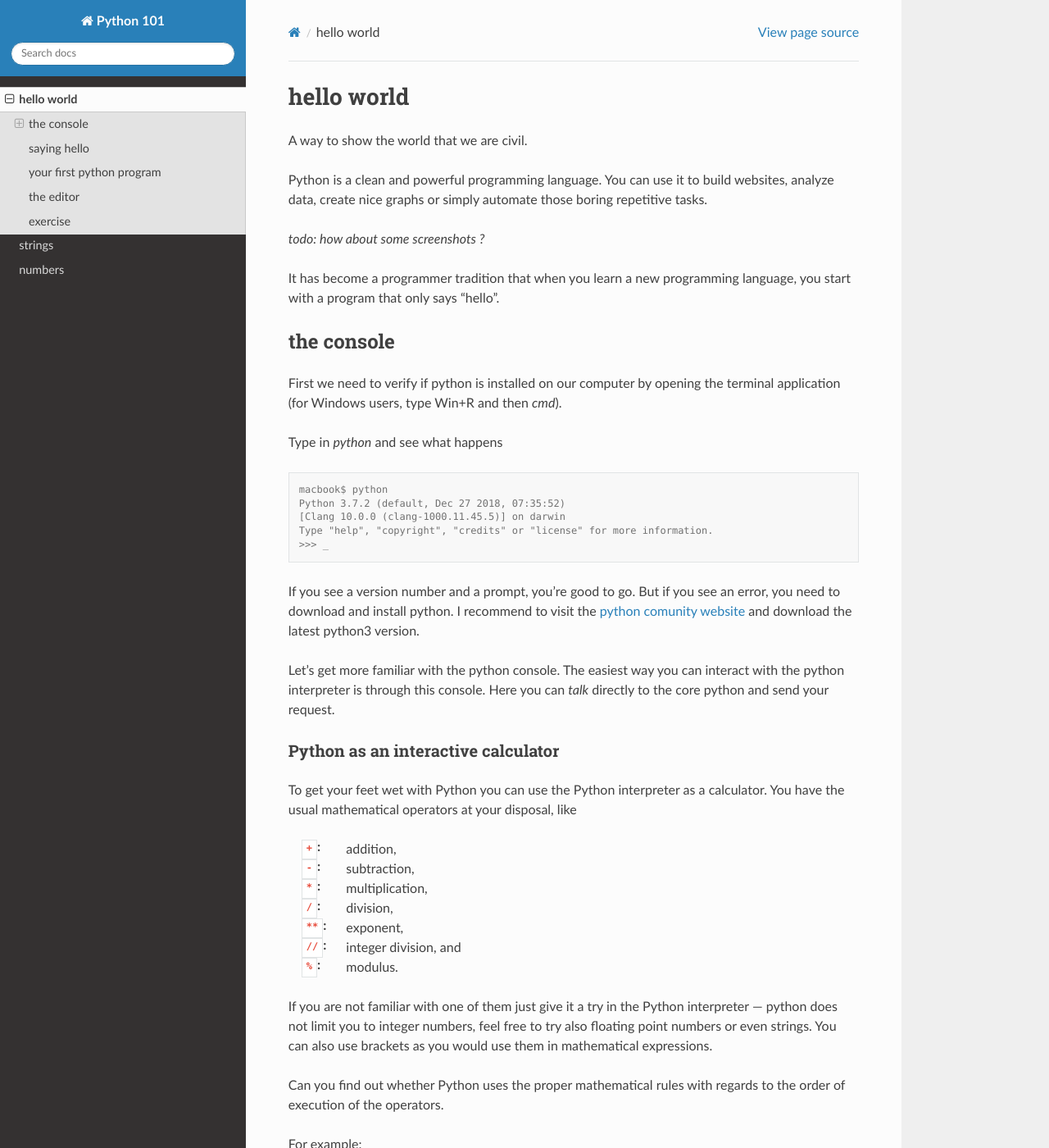
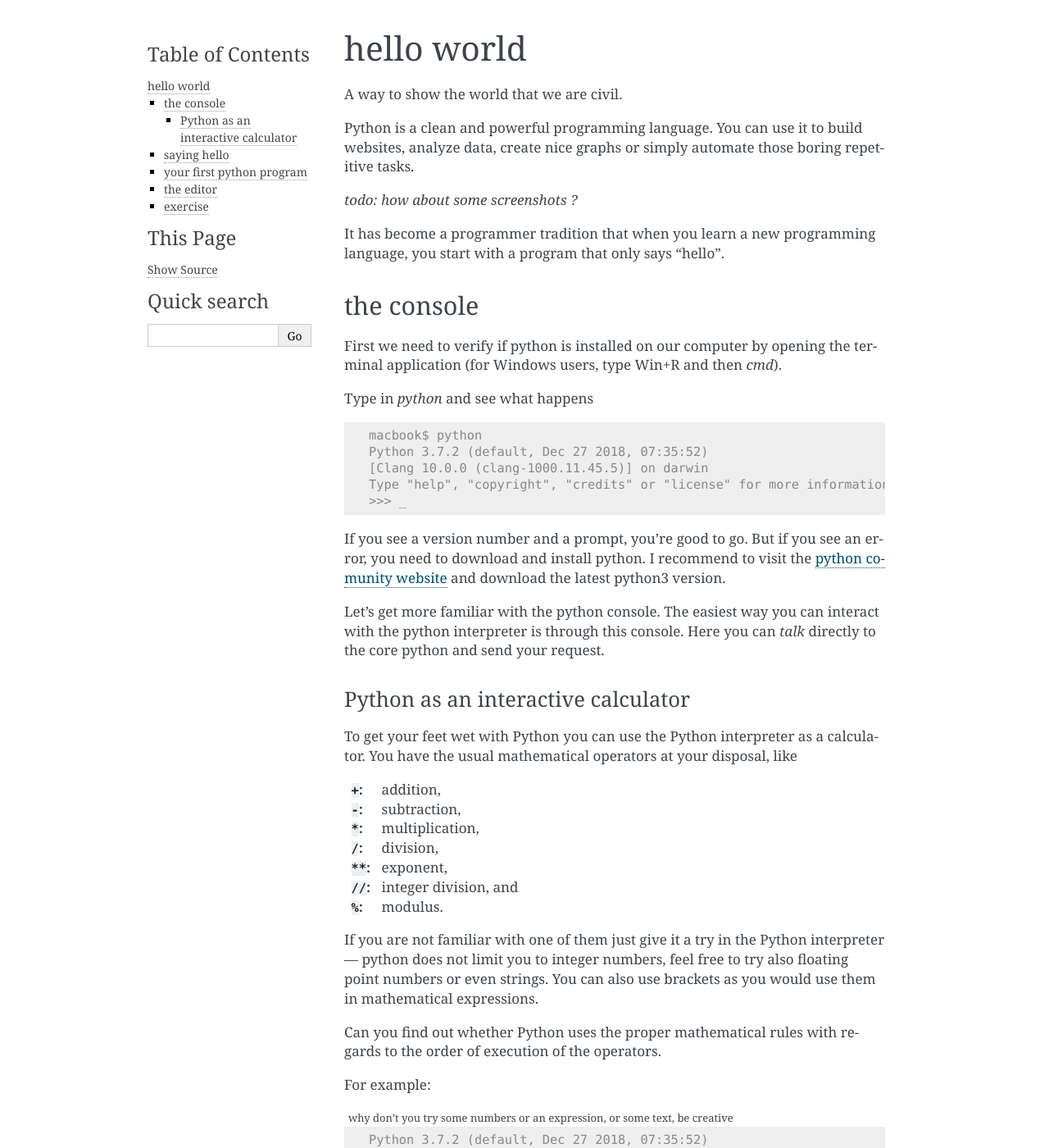
Before and after one commit to kopsha/python-1o1, a Sphinx documentation site: the page built from docs/hello_world.rst, in a window 1280 px wide and 1400 px high. Shown: the whole window at 82% size. Built offline with Sphinx 7.4.7, drawn with Linux system fonts in a browser that asks for light colours; cross-references to code outside the pages are shown as plain code; some of the changed text lies outside the part shown.

Commit message:
simplified folder structure and renamed project

```diff
--- a/docs/conf.py
+++ b/docs/conf.py
@@ -17,12 +17,12 @@
 
 # -- Project information -----------------------------------------------------
 
-project = 'Python 101'
+project = 'Python 1o1 tutorial'
 copyright = '2019, Florin Ciurcanu'
 author = 'Florin Ciurcanu'
 
 # The full version, including alpha/beta/rc tags
-release = 'alfa1'
+release = '0.1'
 
 
 # -- General configuration ---------------------------------------------------
@@ -47,12 +47,9 @@ exclude_patterns = []
 # The theme to use for HTML and HTML Help pages.  See the documentation for
 # a list of builtin themes.
 #
-html_theme = 'sphinx_rtd_theme'
-html_theme_path = ['_themes', ]
+html_theme = 'alabaster'
 
 # Add any paths that contain custom static files (such as style sheets) here,
 # relative to this directory. They are copied after the builtin static files,
 # so a file named "default.css" will overwrite the builtin "default.css".
 html_static_path = ['_static']
-
-master_doc = 'index'
--- a/docs/hello_world.rst
+++ b/docs/hello_world.rst
@@ -182,7 +182,7 @@ exercise
 ********
 
 Write a program that given the radius of a circle it computes the circumference and the area.
-You will need to use the :raw-latex:`$\pi$1`, so please define it as:
+You will need to use the ``pi``, so please define it as:
 
 .. code-block:: python
 
```
Also changed, not shown: 3 other files.
